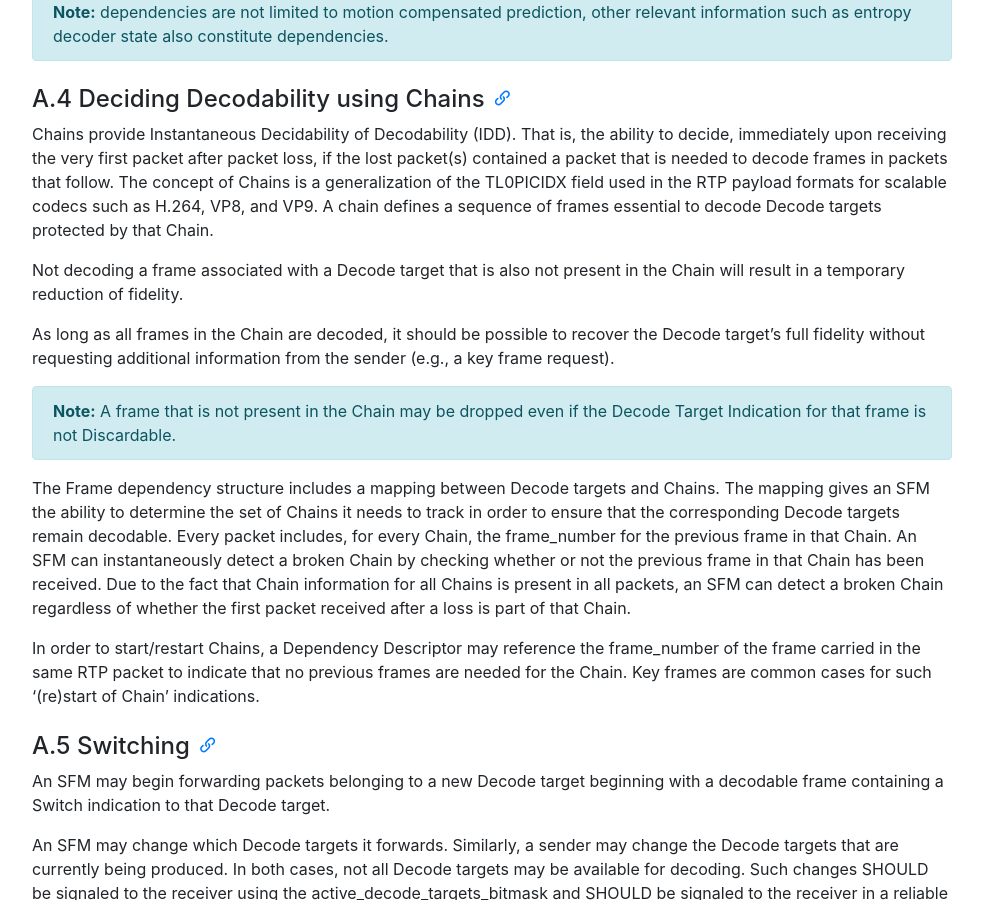
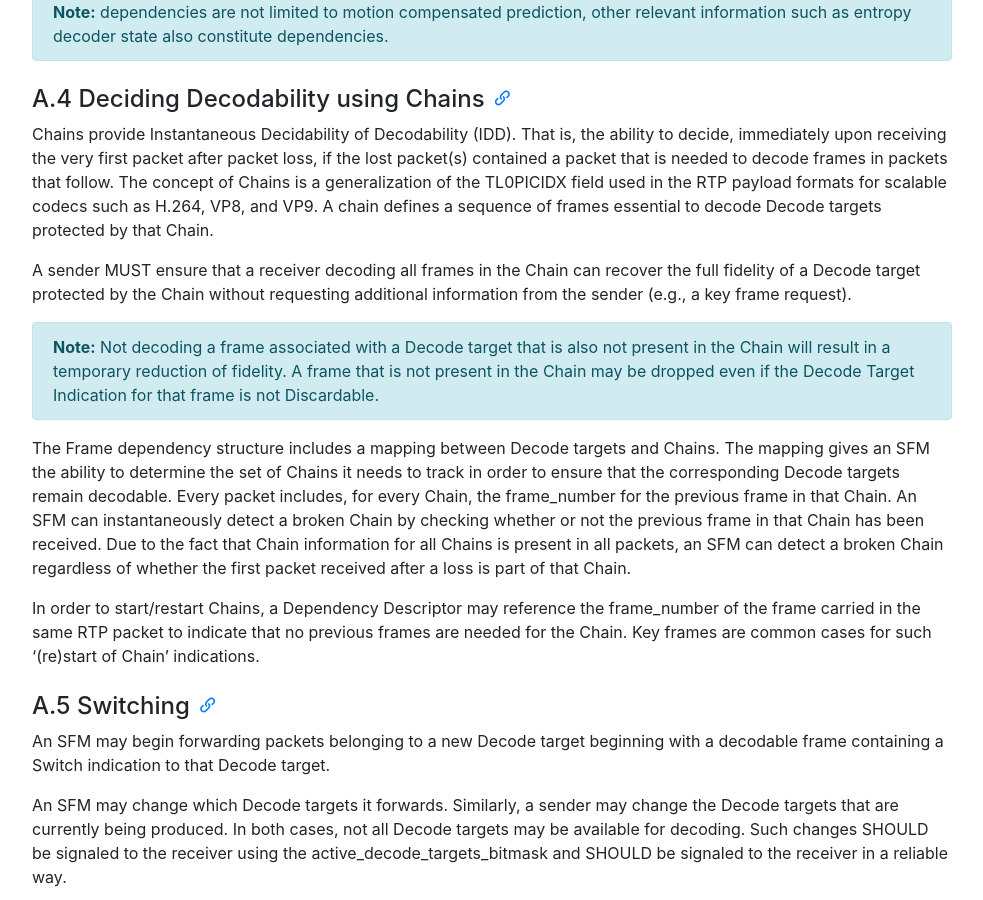
Before and after one commit to AOMediaCodec/av1-rtp-spec, a Jekyll site: the page built from index.md, in a window 1280 px wide and 900 px high, scrolled down 21276 px. Shown: the whole window, without its empty margins (53-1036 px from the left). Built offline with Jekyll 4.4.1, drawn with Linux system fonts in a browser that asks for light colours; nearby versions of some CDN libraries.

Commit message:
Rewrote chain property as a requirement on Sender

```diff
--- a/av1-rtp-spec.md
+++ b/av1-rtp-spec.md
@@ -737,11 +737,9 @@ A frame for which all Referred frames are decodable MUST itself be decodable.
 
 Chains provide Instantaneous Decidability of Decodability (IDD). That is, the ability to decide, immediately upon receiving the very first packet after packet loss, if the lost packet(s) contained a packet that is needed to decode frames in packets that follow. The concept of Chains is a generalization of the TL0PICIDX field used in the RTP payload formats for scalable codecs such as H.264, VP8, and VP9. A chain defines a sequence of frames essential to decode Decode targets protected by that Chain.
 
-Not decoding a frame associated with a Decode target that is also not present in the Chain will result in a temporary reduction of fidelity.
-
-As long as all frames in the Chain are decoded, it should be possible to recover the Decode target’s full fidelity without requesting additional information from the sender (e.g., a key frame request).
-
-**Note:** A frame that is not present in the Chain may be dropped even if the Decode Target Indication for that frame is not Discardable.
+A sender MUST ensure that a receiver decoding all frames in the Chain can recover the full fidelity of a Decode target protected by the Chain without requesting additional information from the sender (e.g., a key frame request).
+
+**Note:** Not decoding a frame associated with a Decode target that is also not present in the Chain will result in a temporary reduction of fidelity. A frame that is not present in the Chain may be dropped even if the Decode Target Indication for that frame is not Discardable.
 {:.alert .alert-info }
 
 The Frame dependency structure includes a mapping between Decode targets and Chains. The mapping gives an SFM the ability to determine the set of Chains it needs to track in order to ensure that the corresponding Decode targets remain decodable. Every packet includes, for every Chain, the frame_number for the previous frame in that Chain. An SFM can instantaneously detect a broken Chain by checking whether or not the previous frame in that Chain has been received. Due to the fact that Chain information for all Chains is present in all packets, an SFM can detect a broken Chain regardless of whether the first packet received after a loss is part of that Chain.
```
